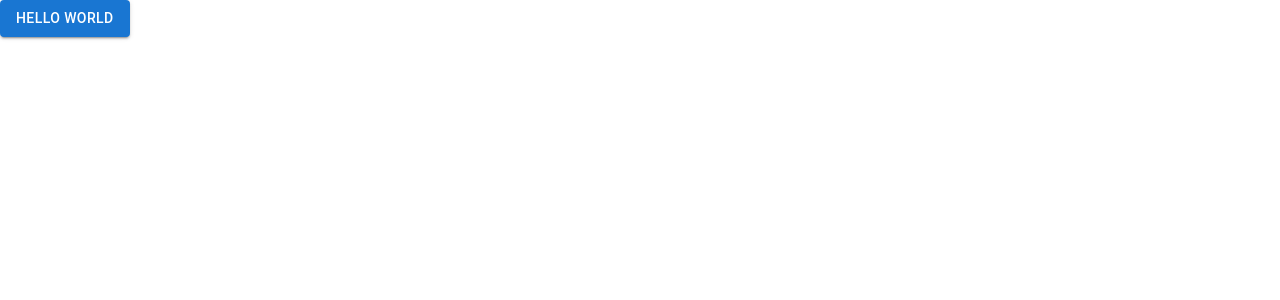
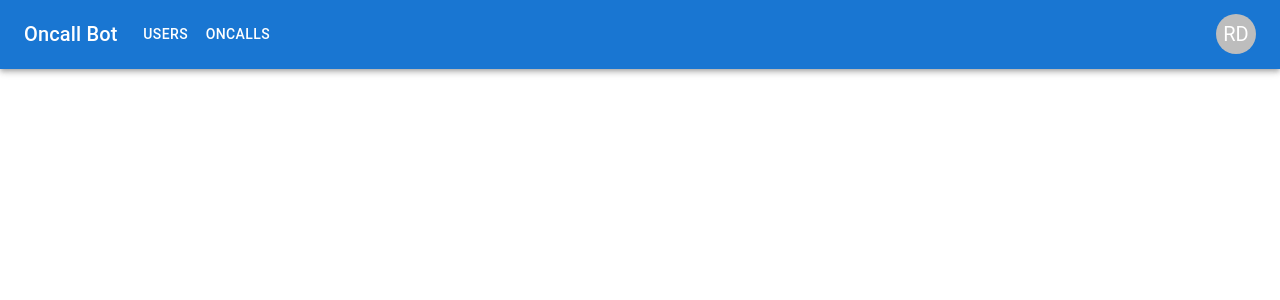
Before and after one commit to rdelfin/oncall_bot, a React (Create React App) app in the folder web/: page / in a window 1280 px wide. Shown: the top 300 px of the page. Built offline with nearby package versions, Linux system fonts and the light colour scheme; the HTML template or start-up script is replaced by a standard one.

Commit message:
Added app header

```diff
--- a/web/package.json
+++ b/web/package.json
@@ -5,6 +5,7 @@
   "dependencies": {
     "@emotion/react": "^11.9.0",
     "@emotion/styled": "^11.8.1",
+    "@mui/icons-material": "^5.6.1",
     "@mui/material": "^5.6.0",
     "@testing-library/jest-dom": "^5.14.1",
     "@testing-library/react": "^12.0.0",
--- a/web/src/App.tsx
+++ b/web/src/App.tsx
@@ -1,6 +1,6 @@
 import React from 'react';
-import Button from '@mui/material/Button';
+import AppHeader from './Header'
 
 export default function App() {
-  return <Button variant="contained">Hello World</Button>;
+  return <AppHeader />;
 }
--- /dev/null
+++ b/web/src/Header.tsx
@@ -0,0 +1,140 @@
+import * as React from 'react';
+import AppBar from '@mui/material/AppBar';
+import Box from '@mui/material/Box';
+import Toolbar from '@mui/material/Toolbar';
+import IconButton from '@mui/material/IconButton';
+import Typography from '@mui/material/Typography';
+import Menu from '@mui/material/Menu';
+import MenuIcon from '@mui/icons-material/Menu';
+import Container from '@mui/material/Container';
+import Avatar from '@mui/material/Avatar';
+import Button from '@mui/material/Button';
+import Tooltip from '@mui/material/Tooltip';
+import MenuItem from '@mui/material/MenuItem';
+
+const pages = ['Users', 'Oncalls'];
+const settings = ['Account', 'Logout'];
+
+const AppHeader = () => {
+  const [anchorElNav, setAnchorElNav] = React.useState<null | HTMLElement>(null);
+  const [anchorElUser, setAnchorElUser] = React.useState<null | HTMLElement>(null);
+
+  const handleOpenNavMenu = (event: React.MouseEvent<HTMLElement>) => {
+    setAnchorElNav(event.currentTarget);
+  };
+  const handleOpenUserMenu = (event: React.MouseEvent<HTMLElement>) => {
+    setAnchorElUser(event.currentTarget);
+  };
+
+  const handleCloseNavMenu = () => {
+    setAnchorElNav(null);
+  };
+
+  const handleCloseUserMenu = () => {
+    setAnchorElUser(null);
+  };
+
+  return (
+    <AppBar position="static">
+      <Container maxWidth="xl">
+        <Toolbar disableGutters>
+          <Typography
+            variant="h6"
+            noWrap
+            component="div"
+            sx={{ mr: 2, display: { xs: 'none', md: 'flex' } }}
+          >
+            Oncall Bot
+          </Typography>
+
+          <Box sx={{ flexGrow: 1, display: { xs: 'flex', md: 'none' } }}>
+            <IconButton
+              size="large"
+              aria-label="account of current user"
+              aria-controls="menu-appbar"
+              aria-haspopup="true"
+              onClick={handleOpenNavMenu}
+              color="inherit"
+            >
+              <MenuIcon />
+            </IconButton>
+            <Menu
+              id="menu-appbar"
+              anchorEl={anchorElNav}
+              anchorOrigin={{
+                vertical: 'bottom',
+                horizontal: 'left',
+              }}
+              keepMounted
+              transformOrigin={{
+                vertical: 'top',
+                horizontal: 'left',
+              }}
+              open={Boolean(anchorElNav)}
+              onClose={handleCloseNavMenu}
+              sx={{
+                display: { xs: 'block', md: 'none' },
+              }}
+            >
+              {pages.map((page) => (
+                <MenuItem key={page} onClick={handleCloseNavMenu}>
+                  <Typography textAlign="center">{page}</Typography>
+                </MenuItem>
+              ))}
+            </Menu>
+          </Box>
+          <Typography
+            variant="h6"
+            noWrap
+            component="div"
+            sx={{ flexGrow: 1, display: { xs: 'flex', md: 'none' } }}
+          >
+            LOGO
+          </Typography>
+          <Box sx={{ flexGrow: 1, display: { xs: 'none', md: 'flex' } }}>
+            {pages.map((page) => (
+              <Button
+                key={page}
+                onClick={handleCloseNavMenu}
+                sx={{ my: 2, color: 'white', display: 'block' }}
+              >
+                {page}
+              </Button>
+            ))}
+          </Box>
+
+          <Box sx={{ flexGrow: 0 }}>
+            <Tooltip title="Open settings">
+              <IconButton onClick={handleOpenUserMenu} sx={{ p: 0 }}>
+                <Avatar alt="Remy Sharp" >RD</Avatar>
+              </IconButton>
+            </Tooltip>
+            <Menu
+              sx={{ mt: '45px' }}
+              id="menu-appbar"
+              anchorEl={anchorElUser}
+              anchorOrigin={{
+                vertical: 'top',
+                horizontal: 'right',
+              }}
+              keepMounted
+              transformOrigin={{
+                vertical: 'top',
+                horizontal: 'right',
+              }}
+              open={Boolean(anchorElUser)}
+              onClose={handleCloseUserMenu}
+            >
+              {settings.map((setting) => (
+                <MenuItem key={setting} onClick={handleCloseUserMenu}>
+                  <Typography textAlign="center">{setting}</Typography>
+                </MenuItem>
+              ))}
+            </Menu>
+          </Box>
+        </Toolbar>
+      </Container>
+    </AppBar>
+  );
+};
+export default AppHeader;
```
Also changed, not shown: 1 other file (tests, documents, lock files or other folders).
